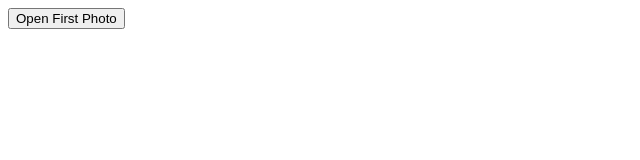
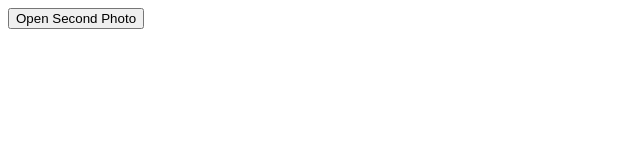
Before and after one commit to laimison/react-rails, a React (Create React App) app in the folder frontend/: page / in a window 1280 px wide. Shown: the top 160 px of the page, without its empty margins (0-640 px from the left). Built offline with nearby package versions, Linux system fonts and the light colour scheme.

Commit message:
opening from second photo

```diff
--- a/frontend/src/App.js
+++ b/frontend/src/App.js
@@ -47,12 +47,27 @@ export default class App extends Component {
     ]
     return (
       <div>
-        <button onClick={this.onOpenModal}>Open First Photo</button>
+        <button onClick={this.onOpenModal}>Open Second Photo</button>
         <Modal open={open} onClose={this.onCloseModal} center>
           {/*
           <h2>Simple centered modal</h2>
+
+          Inspired by https://stackoverflow.com/questions/51263480/react-current-image-in-image-gallery
+
+          <ImageGallery
+            key={this.state.number}
+            items={this.state.data.images}
+            startIndex={this.state.currentImage}
+            slideInterval={2000}
+            showPlayButton={false}
+            showFullscreenButton={false}
+            onImageLoad={this.handleImageLoad}
+            onSlide={this._onSlide}
+            showIndex={true}
+            renderItem={this._renderImages}
+          />
           */}
-          <ImageGallery items={images} />
+          <ImageGallery startIndex={1} items={images} />
         </Modal>
         {/*
 
```
